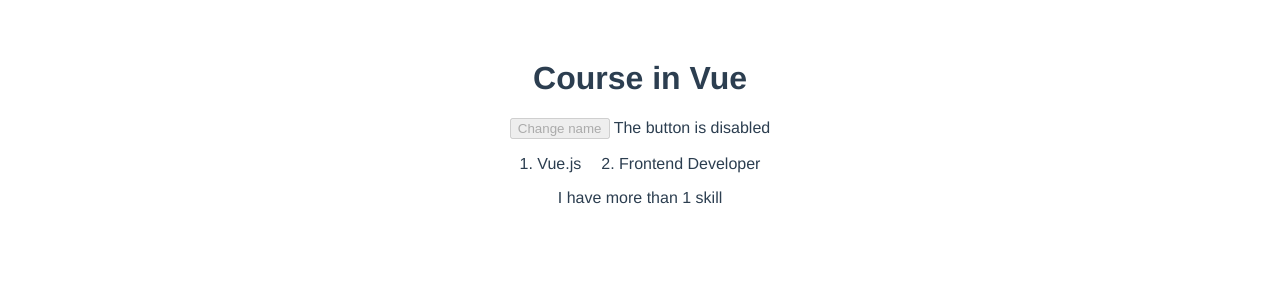
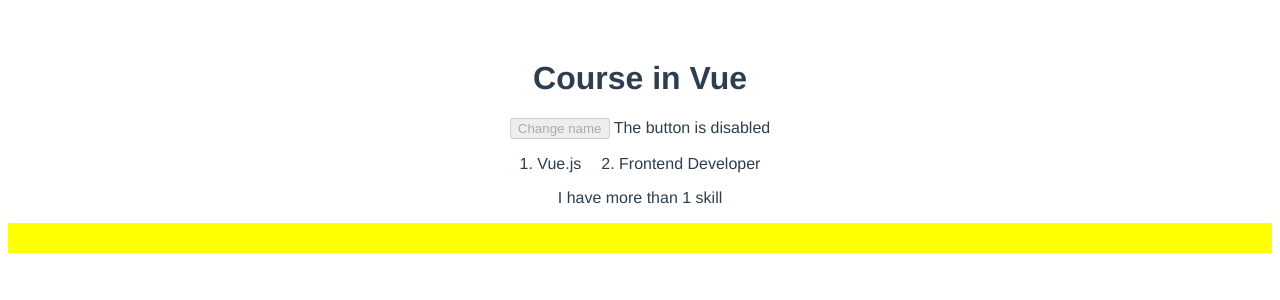
Before and after one commit to vishchak/vue-proj, a Vue app: page / in a window 1280 px wide. Shown: the top 300 px of the page. Built offline with nearby package versions, Linux system fonts and the light colour scheme.

Commit message:
add styling using bind;

```diff
--- a/src/components/skills.vue
+++ b/src/components/skills.vue
@@ -9,6 +9,8 @@
       </ul>
       <p v-if="skills.length >= 1">I have more than 1 skill</p>
       <p v-else>I have 1 or less skills :(</p>
+
+      <div v-bind:class="{alert : showAlert}"></div>
     </div>
   </div>
 </template>
@@ -23,7 +25,8 @@ export default {
       skills: [
         {"skill": "Vue.js"},
         {"skill": "Frontend Developer"}
-      ]
+      ],
+      showAlert: true
     };
   },
   methods: {
@@ -53,4 +56,10 @@ li {
 a {
   color: #42b983;
 }
+
+.alert {
+  background-color: yellow;
+  width: 100%;
+  height: 30px;
+}
 </style>
```
